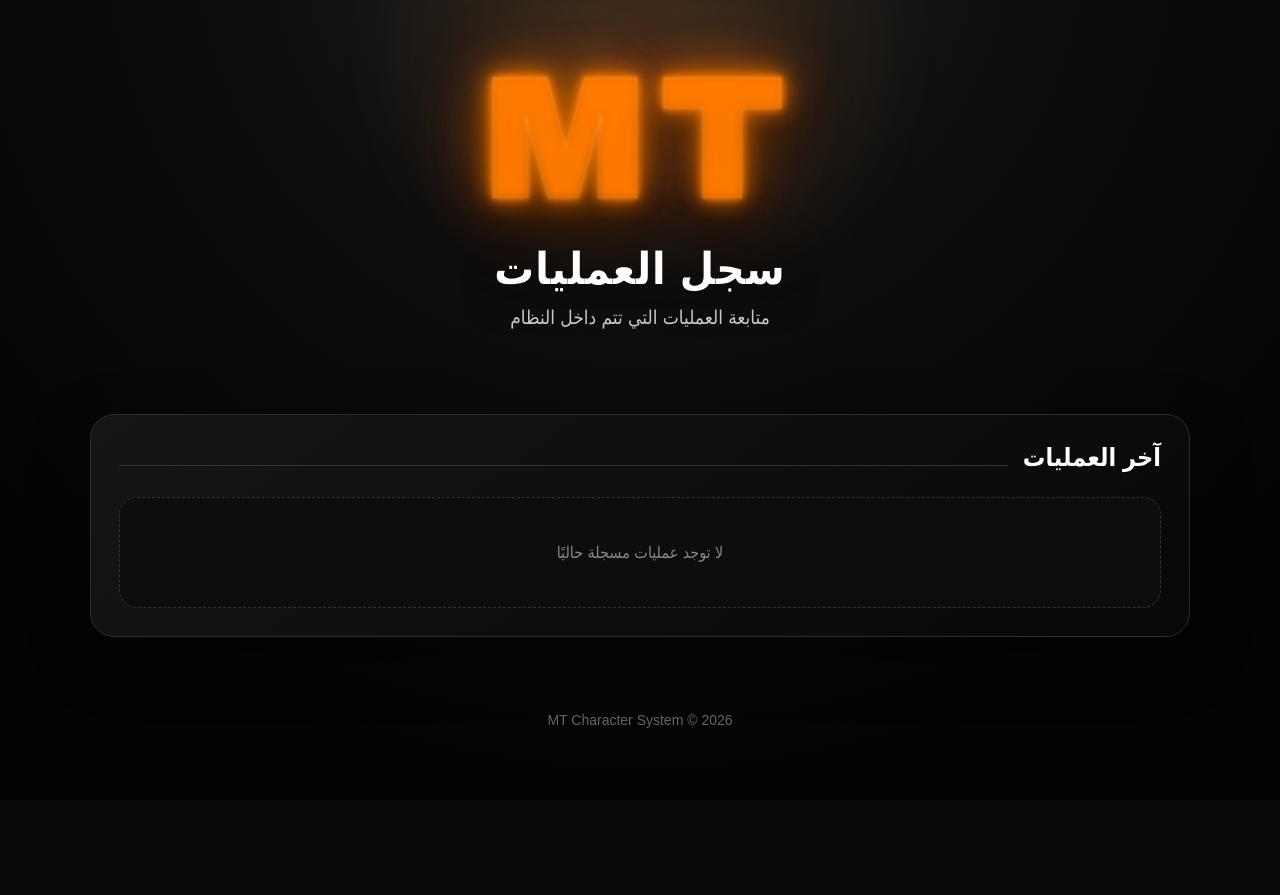
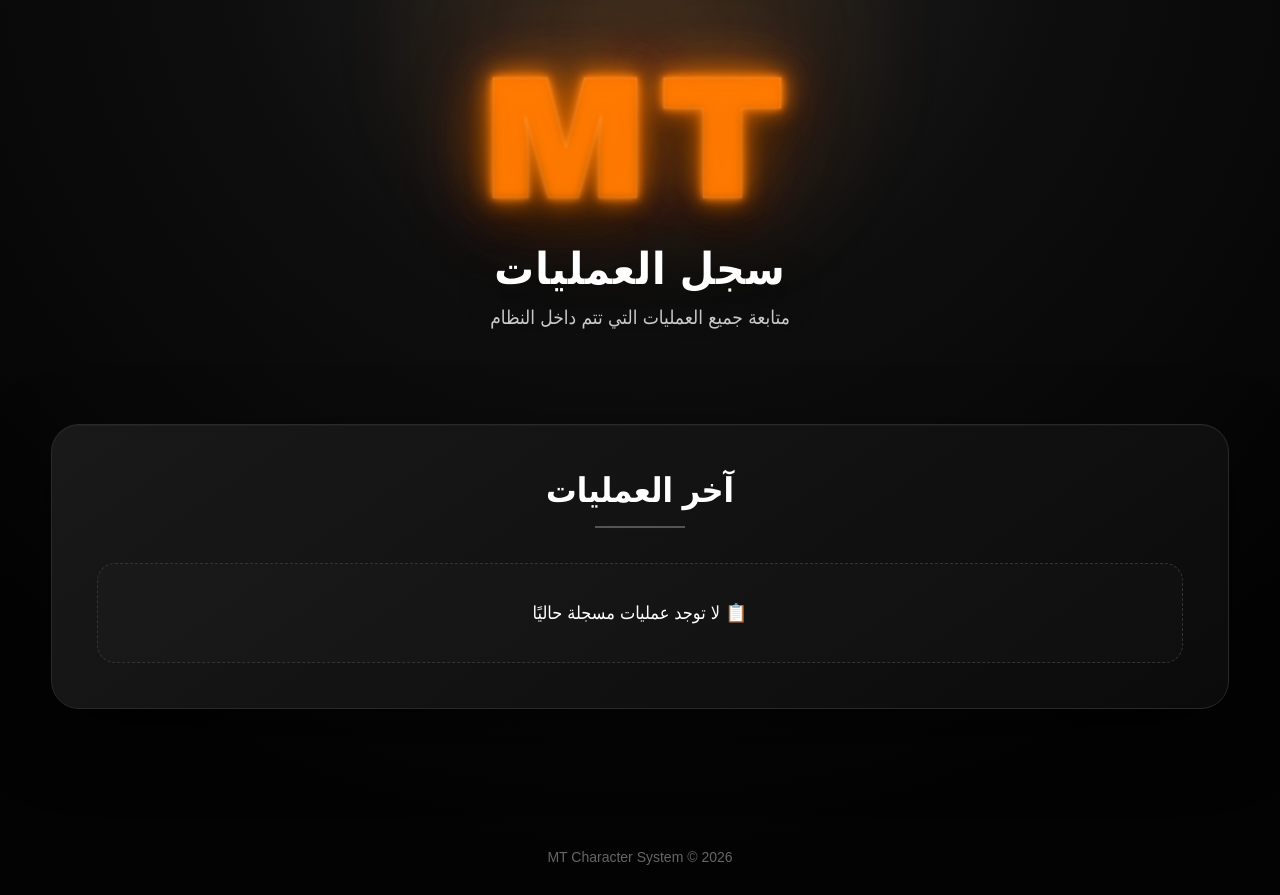
Before and after one commit to dahomaq37-jpg/-MT-Character-System, a Flask app: page /admin/logs in a window 1280 px wide. Before the commit the page ends 728 px from the top, so only its background shows below. Run offline with Flask 3, Linux system fonts and the light colour scheme; the visitor is signed in with stand-in values (Sample User, id 1); data comes from the database, SQL or seed files in the repository; data that the repository does not hold is empty.

Commit message:
Update logs.html

```diff
--- a/templates/logs.html
+++ b/templates/logs.html
@@ -2,7 +2,6 @@
 <html lang="ar" dir="rtl">
 
 <head>
-
     <meta charset="UTF-8">
 
     <meta name="viewport"
@@ -12,12 +11,9 @@
 
     <link rel="stylesheet"
           href="{{ url_for('static', filename='style.css') }}">
-
 </head>
 
-
 <body>
-
 
 <header class="hero">
 
@@ -26,370 +22,82 @@
     </div>
 
     <div class="page-heading">
-
-        <h1>
-            سجل العمليات
-        </h1>
-
-        <p>
-            متابعة العمليات التي تتم داخل النظام
-        </p>
-
+        <h1>سجل العمليات</h1>
+        <p>متابعة جميع العمليات التي تتم داخل النظام</p>
     </div>
 
 </header>
 
 
-
 <main class="character-page">
-
 
     <section class="characters-box">
 
-
         <div class="section-header">
 
-            <h2>
-                آخر العمليات
-            </h2>
+            <h2>آخر العمليات</h2>
 
             <span class="section-line"></span>
 
         </div>
 
 
-
         {% if logs %}
 
             <div class="characters-list">
 
-
                 {% for log in logs %}
 
-
-                    <div class="character-card">
-
+                    <article class="character-card">
 
                         <div class="character-name">
-
                             📋 {{ log["action"] }}
-
                         </div>
-
 
 
                         <div class="character-details">
 
-
                             <div>
-
-                                <strong>
-                                    المستخدم:
-                                </strong>
-
+                                <strong>👤 المستخدم:</strong>
                                 {{ log["username"] or "النظام" }}
-
                             </div>
 
 
-
                             <div>
-
-                                <strong>
-                                    التفاصيل:
-                                </strong>
-
+                                <strong>📝 التفاصيل:</strong>
                                 {{ log["details"] or "—" }}
-
                             </div>
 
 
-
                             <div>
-
-                                <strong>
-                                    التاريخ:
-                                </strong>
-
+                                <strong>📅 التاريخ:</strong>
                                 {{ log["created_at"] }}
-
                             </div>
-
 
                         </div>
 
-
-                    </div>
-
+                    </article>
 
                 {% endfor %}
 
-
             </div>
-
 
         {% else %}
 
-
             <div class="empty">
-
-                لا توجد عمليات مسجلة حاليًا
-
+                📋 لا توجد عمليات مسجلة حاليًا
             </div>
-
 
         {% endif %}
 
-
     </section>
-
 
 </main>
 
 
-
 <footer>
-
     MT Character System © 2026
-
 </footer>
 
-
-
-<style>
-
-    .character-page {
-
-        width: 94%;
-
-        max-width: 1100px;
-
-        margin: 30px auto 50px;
-
-    }
-
-
-    .characters-box {
-
-        background:
-            linear-gradient(
-                145deg,
-                #151515,
-                #080808
-            );
-
-        border: 1px solid #2d2d2d;
-
-        border-radius: 24px;
-
-        padding: 28px;
-
-        box-shadow:
-            0 20px 60px rgba(0, 0, 0, .45);
-
-    }
-
-
-    .section-header {
-
-        display: flex;
-
-        align-items: center;
-
-        gap: 15px;
-
-        margin-bottom: 25px;
-
-    }
-
-
-    .section-header h2 {
-
-        margin: 0;
-
-        color: #ffffff;
-
-        font-size: 25px;
-
-    }
-
-
-    .section-line {
-
-        flex: 1;
-
-        height: 1px;
-
-        background: #333;
-
-    }
-
-
-    .characters-list {
-
-        display: flex;
-
-        flex-direction: column;
-
-        gap: 15px;
-
-    }
-
-
-    .character-card {
-
-        background: #0d0d0d;
-
-        border: 1px solid #292929;
-
-        border-radius: 18px;
-
-        padding: 20px;
-
-        transition: .25s ease;
-
-    }
-
-
-    .character-card:hover {
-
-        border-color: #ff7a00;
-
-        transform: translateY(-2px);
-
-        box-shadow:
-            0 10px 35px rgba(255, 122, 0, .10);
-
-    }
-
-
-    .character-name {
-
-        color: #ffffff;
-
-        font-size: 19px;
-
-        font-weight: bold;
-
-        margin-bottom: 15px;
-
-    }
-
-
-    .character-details {
-
-        display: grid;
-
-        grid-template-columns:
-            repeat(3, 1fr);
-
-        gap: 12px;
-
-        color: #aaa;
-
-        font-size: 14px;
-
-        line-height: 1.8;
-
-    }
-
-
-    .character-details strong {
-
-        color: #ffffff;
-
-    }
-
-
-    .empty {
-
-        text-align: center;
-
-        padding: 45px 20px;
-
-        color: #888;
-
-        background: #0d0d0d;
-
-        border: 1px dashed #333;
-
-        border-radius: 18px;
-
-        font-size: 16px;
-
-    }
-
-
-    footer {
-
-        text-align: center;
-
-        color: #666;
-
-        padding: 25px;
-
-        margin-top: 20px;
-
-    }
-
-
-
-    @media (max-width: 700px) {
-
-
-        .character-page {
-
-            width: 94%;
-
-        }
-
-
-        .characters-box {
-
-            padding: 18px;
-
-            border-radius: 18px;
-
-        }
-
-
-        .section-header h2 {
-
-            font-size: 21px;
-
-        }
-
-
-        .character-card {
-
-            padding: 17px;
-
-        }
-
-
-        .character-details {
-
-            grid-template-columns: 1fr;
-
-            gap: 7px;
-
-            font-size: 13px;
-
-        }
-
-
-        .character-name {
-
-            font-size: 17px;
-
-        }
-
-
-    }
-
-</style>
-
-
 </body>
-
 </html>
```
